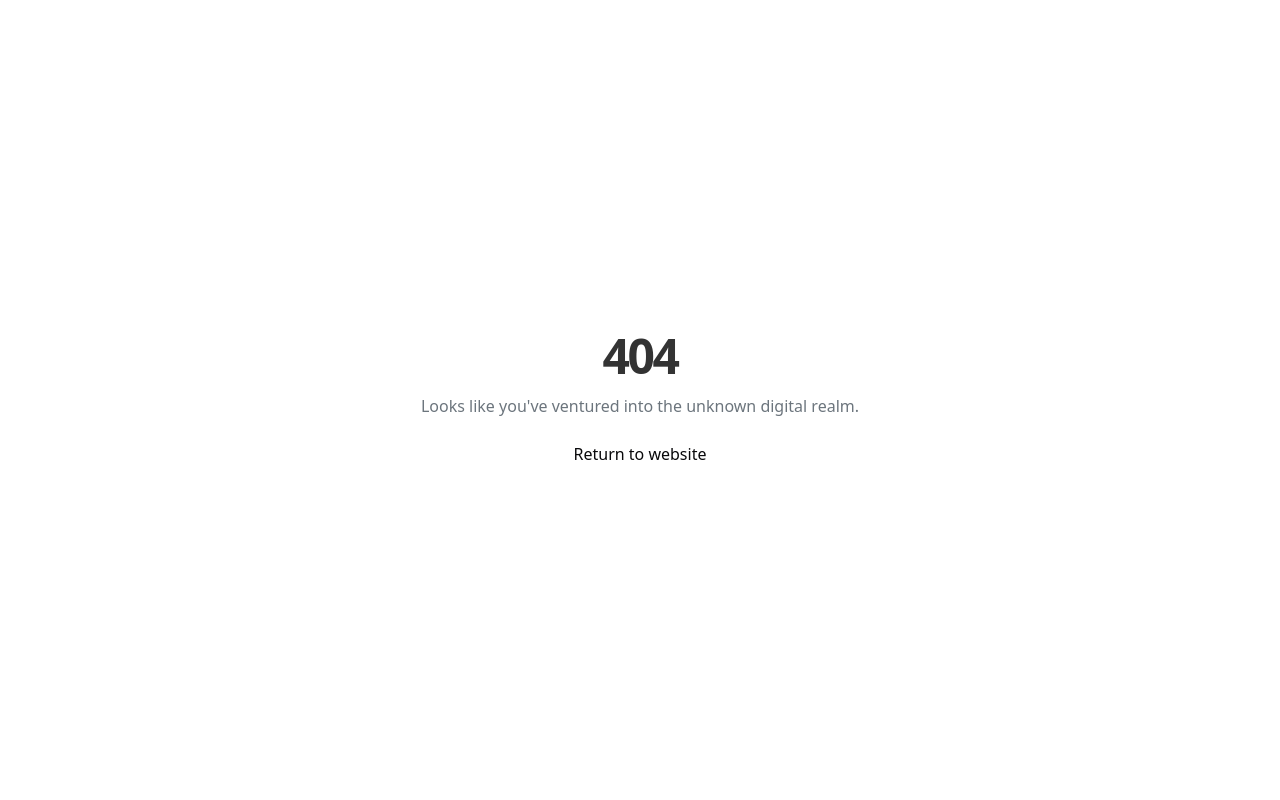
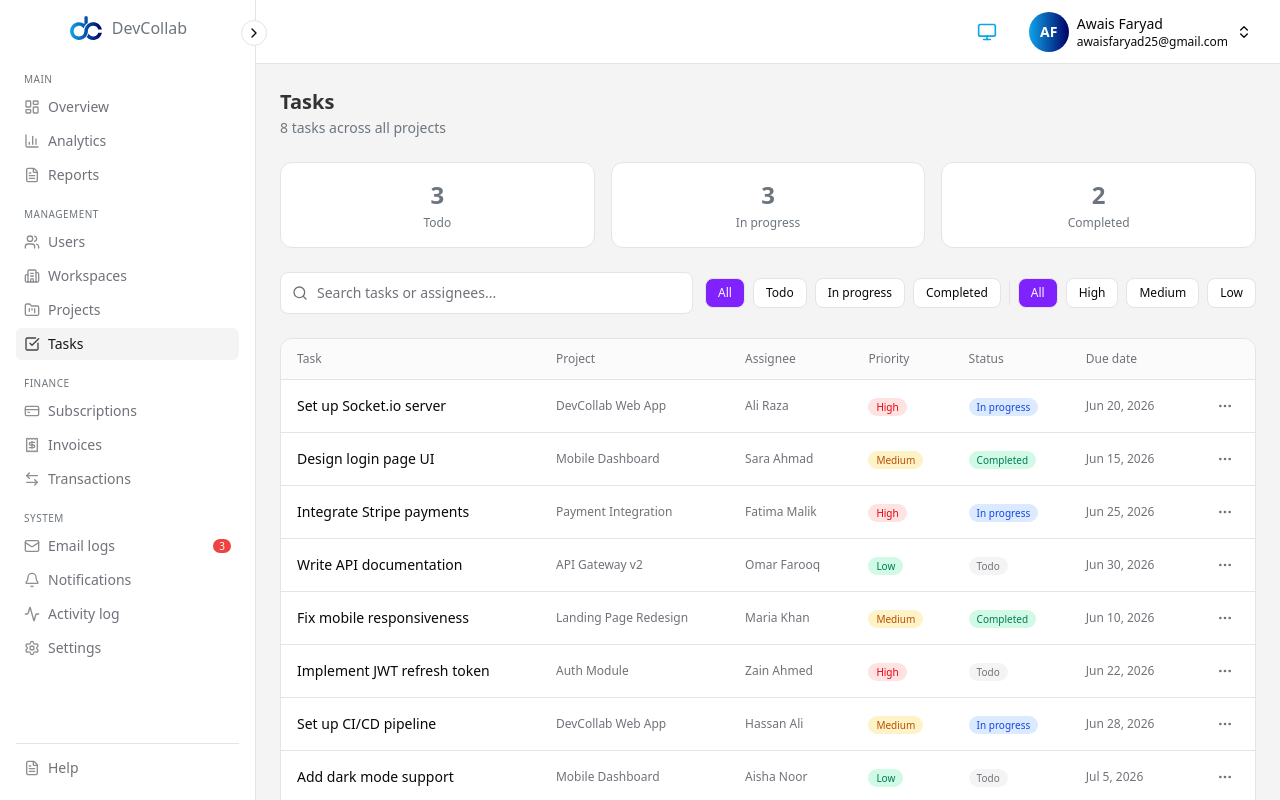
Before and after one commit to awaisfaryad25/DevCollab-FE, a Next.js app: page /tasks in a window 1280 px wide. Before the commit this address had no page. Built offline with nearby package versions, Linux system fonts and the light colour scheme.

Commit message:
taks page created

```diff
--- /dev/null
+++ b/src/app/(protected)/tasks/page.tsx
@@ -0,0 +1,135 @@
+"use client";
+
+import { useState } from "react";
+import { Search, MoreHorizontal, ChevronLeft, ChevronRight } from "lucide-react";
+import { cn } from "@/lib/utils";
+
+const tasks = [
+  { id: "1", title: "Set up Socket.io server", project: "DevCollab Web App", assignee: "Ali Raza", priority: "High", status: "In progress", due: "Jun 20, 2026" },
+  { id: "2", title: "Design login page UI", project: "Mobile Dashboard", assignee: "Sara Ahmad", priority: "Medium", status: "Completed", due: "Jun 15, 2026" },
+  { id: "3", title: "Integrate Stripe payments", project: "Payment Integration", assignee: "Fatima Malik", priority: "High", status: "In progress", due: "Jun 25, 2026" },
+  { id: "4", title: "Write API documentation", project: "API Gateway v2", assignee: "Omar Farooq", priority: "Low", status: "Todo", due: "Jun 30, 2026" },
+  { id: "5", title: "Fix mobile responsiveness", project: "Landing Page Redesign", assignee: "Maria Khan", priority: "Medium", status: "Completed", due: "Jun 10, 2026" },
+  { id: "6", title: "Implement JWT refresh token", project: "Auth Module", assignee: "Zain Ahmed", priority: "High", status: "Todo", due: "Jun 22, 2026" },
+  { id: "7", title: "Set up CI/CD pipeline", project: "DevCollab Web App", assignee: "Hassan Ali", priority: "Medium", status: "In progress", due: "Jun 28, 2026" },
+  { id: "8", title: "Add dark mode support", project: "Mobile Dashboard", assignee: "Aisha Noor", priority: "Low", status: "Todo", due: "Jul 5, 2026" },
+];
+
+const priorityColors: Record<string, string> = {
+  High: "bg-red-100 text-red-600",
+  Medium: "bg-amber-100 text-amber-700",
+  Low: "bg-emerald-100 text-emerald-700",
+};
+
+const statusColors: Record<string, string> = {
+  "In progress": "bg-blue-100 text-blue-700",
+  Completed: "bg-emerald-100 text-emerald-700",
+  Todo: "bg-muted text-muted-foreground",
+};
+
+
+const Tasks = () => {
+
+  const [search, setSearch] = useState("");
+  const [statusFilter, setStatusFilter] = useState("All");
+  const [priorityFilter, setPriorityFilter] = useState("All");
+
+  const filtered = tasks.filter((t) => {
+    const matchSearch = t.title.toLowerCase().includes(search.toLowerCase()) || t.assignee.toLowerCase().includes(search.toLowerCase());
+    const matchStatus = statusFilter === "All" || t.status === statusFilter;
+    const matchPriority = priorityFilter === "All" || t.priority === priorityFilter;
+    return matchSearch && matchStatus && matchPriority;
+  });
+
+  return (
+     <div className="space-y-6 p-6">
+      <div>
+        <h1 className="text-xl font-semibold text-foreground">Tasks</h1>
+        <p className="mt-0.5 text-sm text-muted-foreground">{tasks.length} tasks across all projects</p>
+      </div>
+
+      {/* Stats row */}
+      <div className="grid grid-cols-3 gap-4">
+        {[
+          { label: "Todo", count: tasks.filter(t => t.status === "Todo").length, color: "text-muted-foreground" },
+          { label: "In progress", count: tasks.filter(t => t.status === "In progress").length, color: "text-blue-600" },
+          { label: "Completed", count: tasks.filter(t => t.status === "Completed").length, color: "text-emerald-600" },
+        ].map((s) => (
+          <div key={s.label} className="rounded-xl border border-border bg-background p-4 text-center">
+            <p className={cn("text-2xl font-semibold", s.color)}>{s.count}</p>
+            <p className="mt-1 text-xs text-muted-foreground">{s.label}</p>
+          </div>
+        ))}
+      </div>
+
+      {/* Filters */}
+      <div className="flex flex-col gap-3 sm:flex-row sm:items-center">
+        <div className="relative flex-1">
+          <Search className="absolute left-3 top-1/2 h-4 w-4 -translate-y-1/2 text-muted-foreground" />
+          <input type="text" placeholder="Search tasks or assignees..." value={search} onChange={(e) => setSearch(e.target.value)}
+            className="w-full rounded-lg border border-border bg-background py-2.5 pl-9 pr-3 text-sm text-foreground placeholder:text-muted-foreground outline-none" />
+        </div>
+        <div className="flex gap-2 flex-wrap">
+          {["All", "Todo", "In progress", "Completed"].map((s) => (
+            <button key={s} onClick={() => setStatusFilter(s)}
+              className={cn("rounded-lg border px-3 py-1.5 text-xs font-medium transition-colors",
+                statusFilter === s ? "border-violet-600 bg-violet-600 text-white" : "border-border bg-background text-foreground hover:bg-accent"
+              )}>{s}</button>
+          ))}
+          <div className="h-6 w-px bg-border self-center" />
+          {["All", "High", "Medium", "Low"].map((p) => (
+            <button key={p} onClick={() => setPriorityFilter(p)}
+              className={cn("rounded-lg border px-3 py-1.5 text-xs font-medium transition-colors",
+                priorityFilter === p ? "border-violet-600 bg-violet-600 text-white" : "border-border bg-background text-foreground hover:bg-accent"
+              )}>{p}</button>
+          ))}
+        </div>
+      </div>
+
+      <div className="overflow-hidden rounded-xl border border-border bg-background">
+        <div className="overflow-x-auto">
+          <table className="w-full text-sm">
+            <thead>
+              <tr className="border-b border-border bg-muted/40">
+                {["Task", "Project", "Assignee", "Priority", "Status", "Due date", ""].map((h) => (
+                  <th key={h} className="px-4 py-3 text-left text-xs font-medium text-muted-foreground">{h}</th>
+                ))}
+              </tr>
+            </thead>
+            <tbody className="divide-y divide-border">
+              {filtered.map((t) => (
+                <tr key={t.id} className="hover:bg-muted/30 transition-colors">
+                  <td className="px-4 py-3 font-medium text-foreground">{t.title}</td>
+                  <td className="px-4 py-3 text-xs text-muted-foreground">{t.project}</td>
+                  <td className="px-4 py-3 text-xs text-muted-foreground">{t.assignee}</td>
+                  <td className="px-4 py-3">
+                    <span className={cn("rounded-full px-2 py-0.5 text-[10px] font-medium", priorityColors[t.priority])}>{t.priority}</span>
+                  </td>
+                  <td className="px-4 py-3">
+                    <span className={cn("rounded-full px-2 py-0.5 text-[10px] font-medium", statusColors[t.status])}>{t.status}</span>
+                  </td>
+                  <td className="px-4 py-3 text-xs text-muted-foreground">{t.due}</td>
+                  <td className="px-4 py-3 text-right">
+                    <button className="rounded-md p-1.5 text-muted-foreground hover:bg-accent">
+                      <MoreHorizontal className="h-4 w-4" />
+                    </button>
+                  </td>
+                </tr>
+              ))}
+            </tbody>
+          </table>
+        </div>
+        <div className="flex items-center justify-between border-t border-border px-4 py-3">
+          <p className="text-xs text-muted-foreground">Showing {filtered.length} of {tasks.length}</p>
+          <div className="flex items-center gap-1">
+            <button className="rounded-md p-1.5 text-muted-foreground hover:bg-accent disabled:opacity-40" disabled><ChevronLeft className="h-4 w-4" /></button>
+            <span className="rounded-md bg-violet-600 px-2.5 py-1 text-xs font-medium text-white">1</span>
+            <button className="rounded-md p-1.5 text-muted-foreground hover:bg-accent"><ChevronRight className="h-4 w-4" /></button>
+          </div>
+        </div>
+      </div>
+    </div>
+  )
+}
+
+export default Tasks
```
